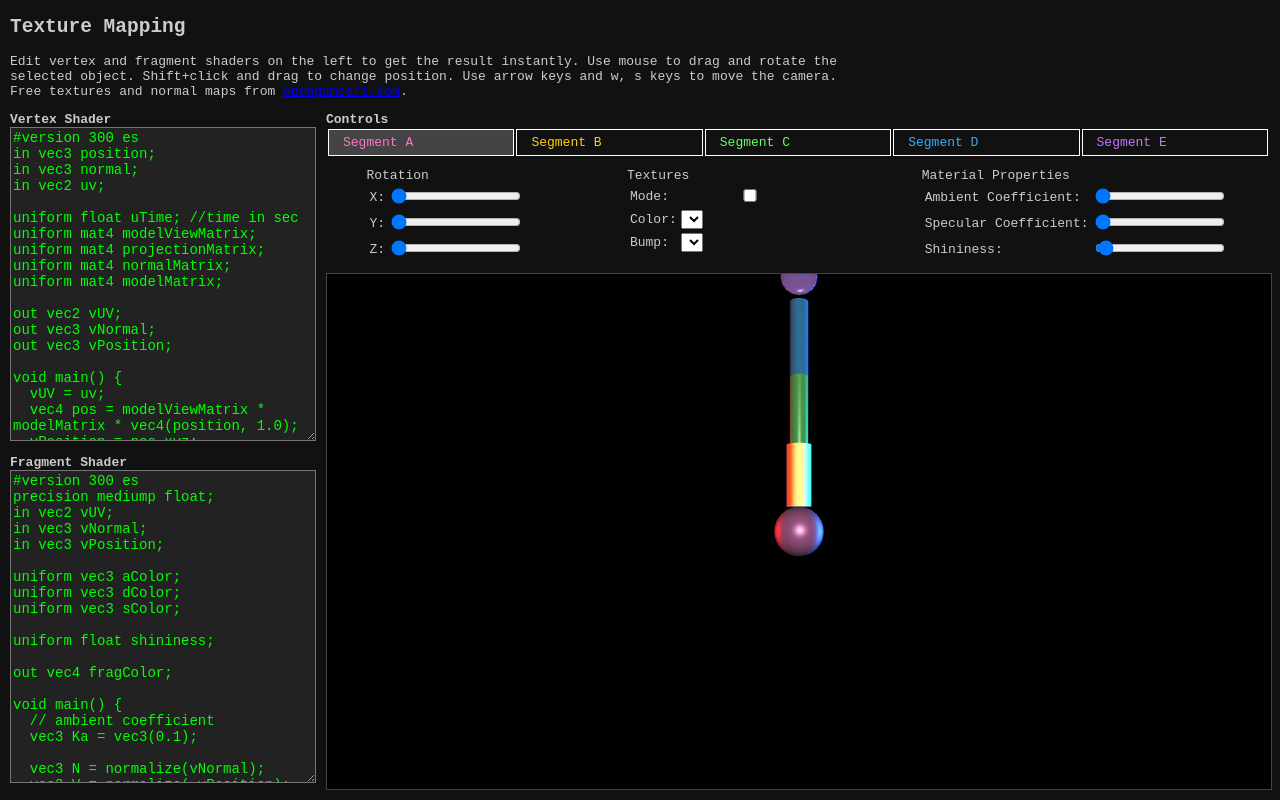
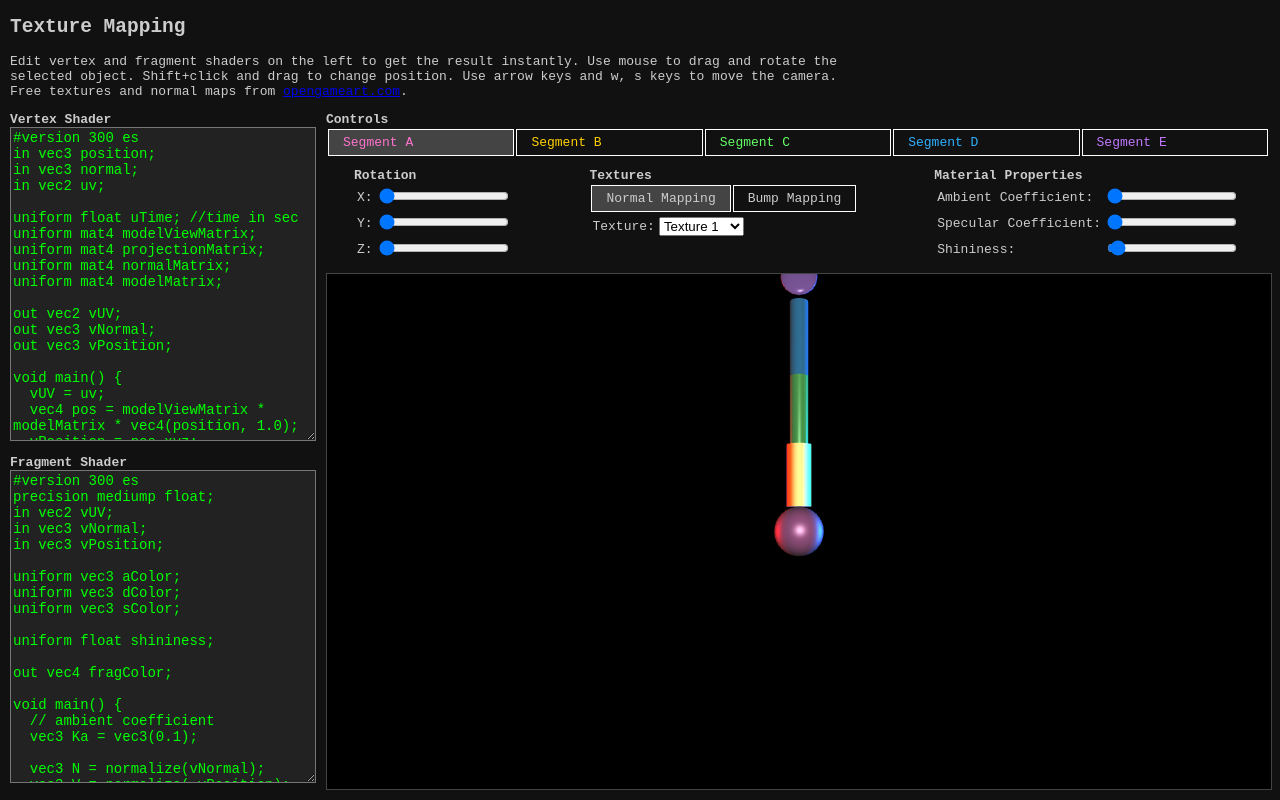
Before and after one commit to egouldmarie/CS_512, a plain HTML site: page HW6.html in a window 1280 px wide. Drawn offline with Linux system fonts and the light colour scheme; animation ran at ten frames a second.

Commit message:
working on textures

```diff
--- a/HW6.html
+++ b/HW6.html
@@ -139,7 +139,7 @@
                         "
                     >
                         <div>
-                            Rotation<br />
+                            <b>Rotation</b><br />
                             <table>
                                 <tr>
                                     <td>X:</td>
@@ -186,34 +186,34 @@
                             </table>
                         </div>
                         <div>
-                            Textures<br />
+                            <b>Textures</b><br />
+                            <table>
+                                <tr class="segments">
+                                    <td
+                                        id="normalMode"
+                                        onclick="setTextureMappingMode(0)"
+                                    >
+                                        Normal Mapping
+                                    </td>
+                                    <td
+                                        id="bumpMode"
+                                        onclick="setTextureMappingMode(1)"
+                                    >
+                                        Bump Mapping
+                                    </td>
+                                </tr>
+                            </table>
                             <table>
                                 <tr>
-                                    <td>Mode:</td>
+                                    <td>Texture:</td>
                                     <td>
-                                        <input type="checkbox" id="texMode" />
-                                    </td>
-                                </tr>
-                                <tr>
-                                    <td>Color:</td>
-                                    <td>
-                                        <select>
-                                            <option></option>
-                                        </select>
-                                    </td>
-                                </tr>
-                                <tr>
-                                    <td>Bump:</td>
-                                    <td>
-                                        <select>
-                                            <option></option>
-                                        </select>
+                                        <select id="textureSelect"></select>
                                     </td>
                                 </tr>
                             </table>
                         </div>
                         <div>
-                            Material Properties<br />
+                            <b>Material Properties</b><br />
                             <table>
                                 <tr>
                                     <td>Ambient Coefficient:</td>
@@ -284,9 +284,13 @@
             vertEditor.value = vertexShader
             fragEditor.value = fragmentShader
 
-            let shader = new Shader(gl, vertEditor.value, fragEditor.value, {
-                uTime: { type: "float", value: 0 }
-            })
+            let texSel = document.getElementById("textureSelect")
+            for (let i = 1; i <= 50; i++) {
+                let texOpt = document.createElement("option")
+                texOpt.value = `20${i}`
+                texOpt.innerHTML = `Texture ${i}`
+                texSel.appendChild(texOpt)
+            }
 
             let objSelectors = [
                 document.getElementById("segA"),
@@ -295,6 +299,10 @@
                 document.getElementById("segD"),
                 document.getElementById("segE")
             ]
+
+            let shader = new Shader(gl, vertEditor.value, fragEditor.value, {
+                uTime: { type: "float", value: 0 }
+            })
 
             let segmentA = new Object(gl, {
                 ...makeSphere(2, 32),
@@ -395,6 +403,13 @@
                 document.getElementById("aColor").value = activeObj.aColor[0]
                 document.getElementById("sColor").value = activeObj.sColor[0]
                 document.getElementById("shininess").value = activeObj.shininess
+                if (activeObj.textureMode === 0) {
+                    document.getElementById(
+                        "normalMode"
+                    ).style.backgroundColor = ""
+                } else {
+                    document.getElementById("")
+                }
             }
             setActiveSegment(activeIdx)
 
@@ -416,6 +431,22 @@
                     document.getElementById("shininess").value
                 )
                 activeObj.updateMatrix()
+            }
+
+            let textureModes = [
+                document.getElementById("normalMode"),
+                document.getElementById("bumpMode")
+            ]
+            let activeModeIdx = 0
+            function setTextureMappingMode(mode) {
+                textureModes[activeModeIdx].style.backgroundColor = ""
+                activeModeIdx = mode
+                textureModes[mode].style.backgroundColor = "#444444"
+            }
+            setTextureMappingMode(0)
+
+            function updateTexture() {
+                //
             }
 
             function initShaderProgram() {
```
